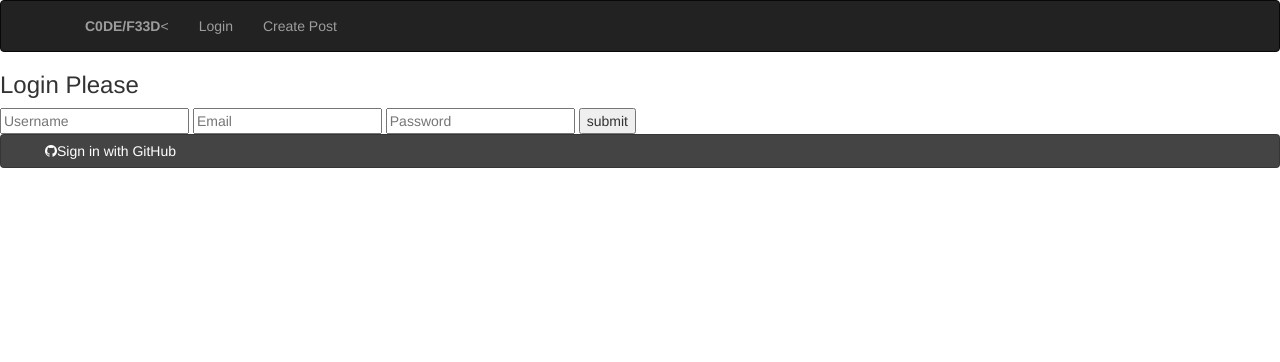
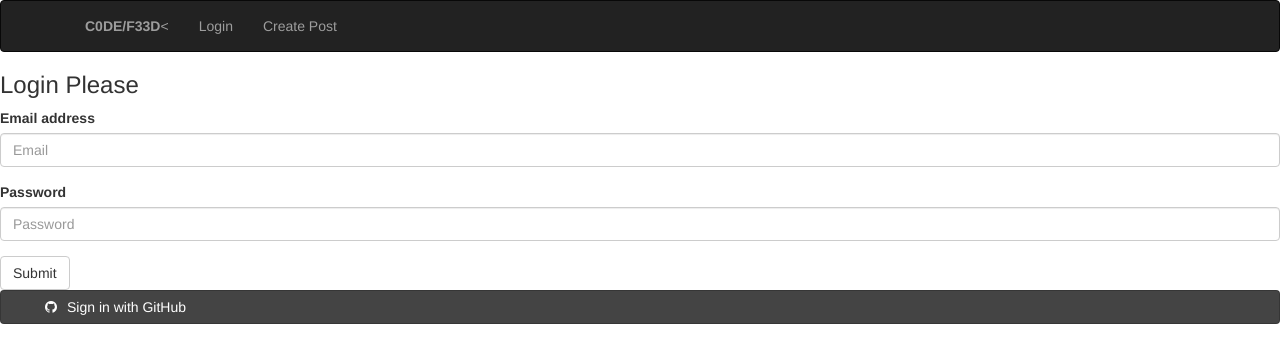
Before and after one commit to enyuhsu/code-feed, a website: page client/index.html at #/oauth in a window 1280 px wide. Drawn offline with nearby package versions, Linux system fonts and the light colour scheme.

Commit message:
login page html/css updated

```diff
--- a/client/css/styles.css
+++ b/client/css/styles.css
@@ -24,6 +24,9 @@
 }
 .btn-social:hover {
   background: #ccc;
+}
+.fa-github {
+	padding-right: 10px;
 }
 .form-style-8 {
   font-family: 'Open Sans Condensed', arial, sans;
--- a/client/partials/login.html
+++ b/client/partials/login.html
@@ -1,11 +1,15 @@
 <h3>Login Please</h3>
 
 <form action="">
-  <input type="text" name="Username" placeholder="Username"/>
-  <input type="email" name="email" placeholder="Email"/>
-  <input type="password" name="password" placeholder="Password">
-  <input type="submit" value="submit">
-
+  <div class="form-group">
+    <label for="exampleInputEmail1">Email address</label>
+    <input type="email" class="form-control" id="exampleInputEmail1" placeholder="Email">
+  </div>
+  <div class="form-group">
+    <label for="exampleInputPassword1">Password</label>
+    <input type="password" class="form-control" id="exampleInputPassword1" placeholder="Password">
+  </div>
+  <button type="submit" class="btn btn-default">Submit</button>
   <p>
       <a class="btn btn-block btn-social btn-github">
         <i class="fa fa-github"></i>Sign in with GitHub
```
